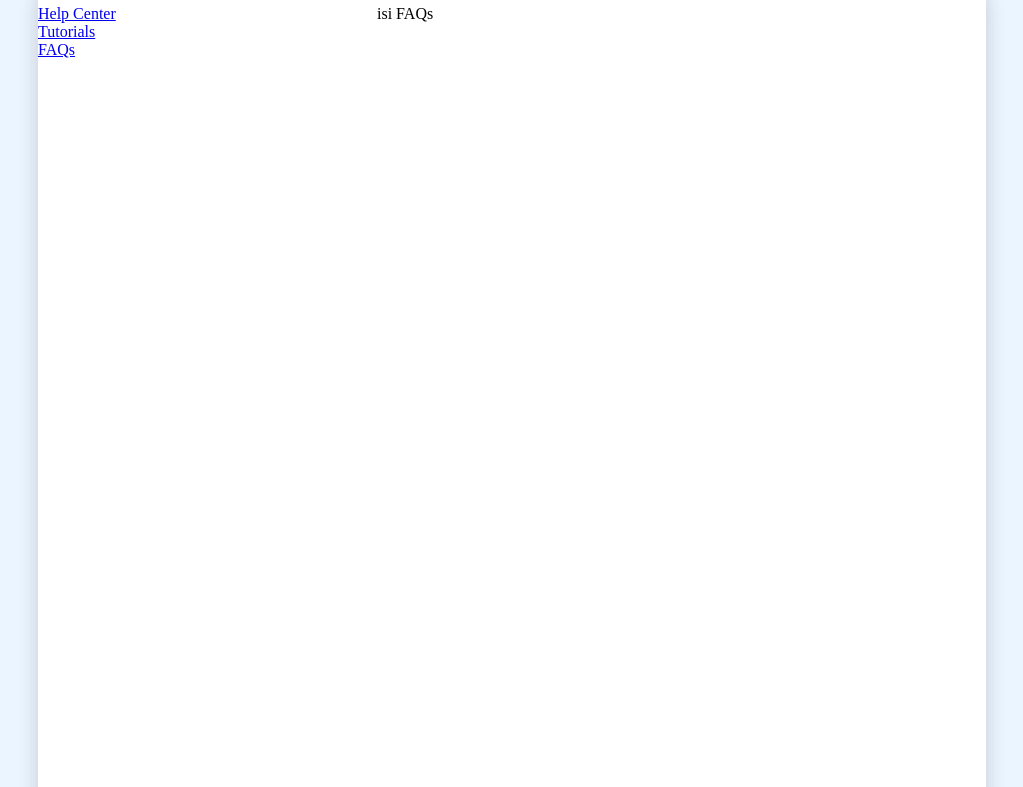
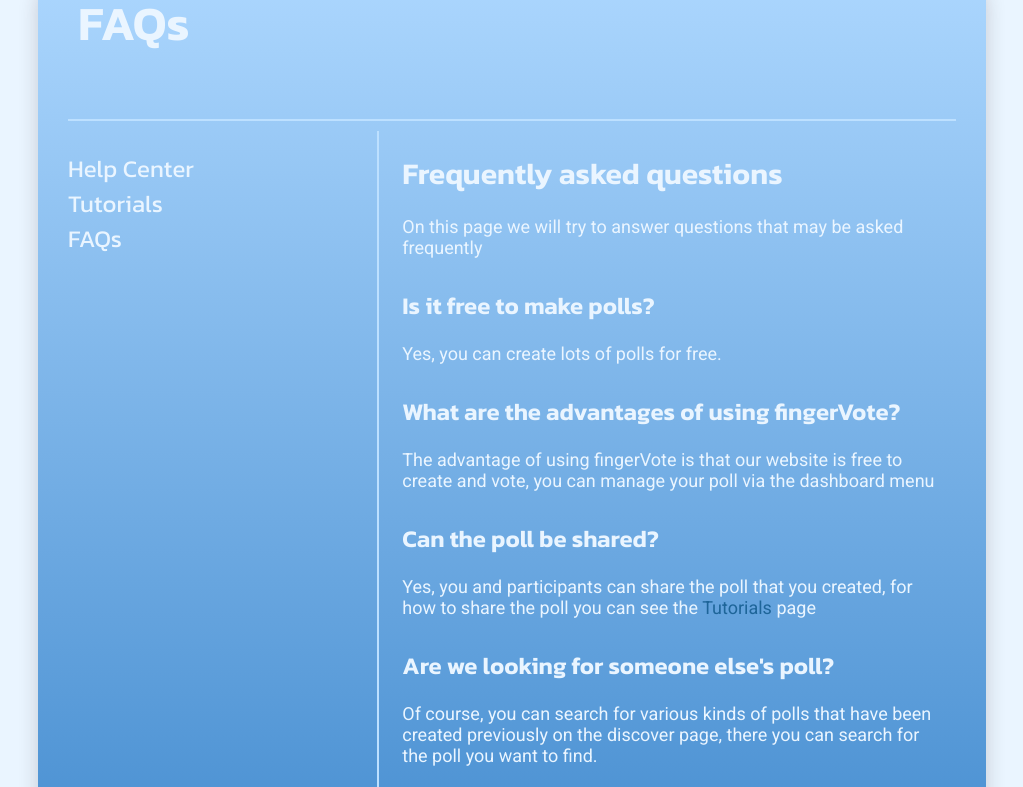
Before and after one commit to ahmadnurrizal/E-Voting-front-end, a Vue app in the folder apps/: page /Help/FAQs in a window 1280 px wide. Shown: the part 473-1260 px from the top of the page, without its empty margins (128-1151 px from the left). Built offline with nearby package versions, Linux system fonts and the light colour scheme.

Commit message:
update help n center section

```diff
--- a/apps/src/components/SideHelp.vue
+++ b/apps/src/components/SideHelp.vue
@@ -1,9 +1,30 @@
 <template>
    <div class="sidebar">
       <ul>
-         <li><router-link to="/Help">Help Center</router-link></li>
-         <li><router-link to="/Help/Tutorials">Tutorials</router-link></li>
-         <li><router-link to="/Help/FAQs">FAQs</router-link></li>
+         <li>
+            <router-link
+               to="/Help"
+               style="text-decoration: none;
+"
+               ><p>Help Center</p></router-link
+            >
+         </li>
+         <li>
+            <router-link
+               to="/Help/Tutorials"
+               style="text-decoration: none;
+"
+               ><p>Tutorials</p></router-link
+            >
+         </li>
+         <li>
+            <router-link
+               to="/Help/FAQs"
+               style="text-decoration: none;
+"
+               ><p>FAQs</p></router-link
+            >
+         </li>
       </ul>
    </div>
 </template>
@@ -28,6 +49,19 @@
 }
 
 .sidebar ul {
+   margin: 20px auto auto 30px;
    list-style: none;
 }
+
+p {
+   font-family: "Kanit", sans-serif;
+   font-size: 24px;
+   border: none;
+   background-color: none;
+   color: #eaf5ff;
+}
+
+/* p:hover {
+   color: rgb(75, 68, 68);
+} */
 </style>
--- a/apps/src/views/FAQs.vue
+++ b/apps/src/views/FAQs.vue
@@ -5,11 +5,36 @@
       <div class="wave-top"><div class="vec"></div></div>
       <div class="main">
          <div class="card">
-            <h1>FAQs</h1>
+            <div class="title">
+               <h1>FAQs</h1>
+            </div>
             <div class="body">
-               <sideHelp />
+               <div class="side">
+                  <sideHelp />
+               </div>
                <div class="content">
-                  isi FAQs
+                  <h2>Frequently asked questions</h2>
+                  <p>On this page we will try to answer questions that may be asked frequently</p>
+                  <div class="question">
+                     <h3>Is it free to make polls?</h3>
+                     <p>Yes, you can create lots of polls for free.</p>
+                  </div>
+                  <div class="question">
+                     <h3>What are the advantages of using fingerVote?</h3>
+                     <p>The advantage of using fingerVote is that our website is free to create and vote, you can manage your poll via the dashboard menu</p>
+                  </div>
+                  <div class="question">
+                     <h3>Can the poll be shared?</h3>
+                     <p>Yes, you and participants can share the poll that you created, for how to share the poll you can see the <span style="color: #1E6599">Tutorials</span> page</p>
+                  </div>
+                  <div class="question">
+                     <h3>Are we looking for someone else's poll?</h3>
+                     <p>Of course, you can search for various kinds of polls that have been created previously on the discover page, there you can search for the poll you want to find.</p>
+                  </div>
+                  <div class="question">
+                     <h3>Can i add a photo when i create a poll ?</h3>
+                     <p>Of course, to beautify or clarify your poll, you can add a photo to the add photo button on the create poll page</p>
+                  </div>
                </div>
             </div>
          </div>
@@ -76,10 +101,62 @@
 
 .card {
    width: 948px;
-   height: 980px;
+   height: 998px;
+   background-image: linear-gradient(180deg, #aed8ff 0%, #3d87cc 100%);
+}
+
+h1,
+h2,
+h3,
+p {
+   color: #eaf5ff;
+}
+
+.title {
+   border-bottom: 2px #bde0ff solid;
+   margin: auto 30px;
+}
+
+.title h1 {
+   font-size: 48px;
+   text-align: left;
+   margin: 30px auto 60px 10px;
+}
+
+.side {
+   border-right: 2px #bde0ff solid;
+   margin-top: 10px;
+   height: 810px;
 }
 
 .body {
    display: flex;
 }
+
+.content {
+   padding-top: 30px;
+   padding-left: 23.25px;
+   padding-right: 41px;
+}
+
+h2 {
+   font-size: 30px;
+}
+
+h3 {
+   font-size: 24px;
+}
+
+.content h2,
+.question h3 {
+   margin-bottom: 20px;
+   font-family: "Kanit", sans-serif;
+}
+
+.question p,
+.content p {
+   margin-bottom: 30px;
+   font-family: "Roboto", sans-serif;
+   font-size: 18px;
+}
 </style>
--- a/apps/src/views/HelpCenter.vue
+++ b/apps/src/views/HelpCenter.vue
@@ -5,11 +5,20 @@
       <div class="wave-top"><div class="vec"></div></div>
       <div class="main">
          <div class="card">
-            <h1>help center</h1>
+            <div class="title">
+               <h1>Help Center</h1>
+            </div>
             <div class="body">
-               <sideHelp />
+               <div class="side">
+                  <sideHelp />
+               </div>
                <div class="content">
-                  isi help center
+                  <p class="p1">
+                     Welcome to fingerVote’s help center. On the help center page, On the left side you will find various topics from guides for baginners. We try to cover as many topics as possible from the creation of the first poll to
+                     the documentation of special features of fingerVote polls.
+                  </p>
+                  <p class="p2">If you are new to fingervote, and you are confused about how to create a poll you can read the <span style="color: #1E6599">Tutorials</span> page</p>
+                  <p class="p3">If you still have questions or need help, please contact our community on our <span style="color: #1E6599">Contact Us</span> via email.</p>
                </div>
             </div>
          </div>
@@ -76,10 +85,44 @@
 
 .card {
    width: 948px;
-   height: 980px;
+   height: 558px;
+   background-image: linear-gradient(180deg, #aed8ff 0%, #3d87cc 100%);
+}
+
+h1,
+h2,
+h3,
+p {
+   color: #eaf5ff;
+}
+
+.title {
+   border-bottom: 3px #bde0ff solid;
+   margin: auto 30px;
+}
+
+.title h1 {
+   text-align: left;
+   margin: 30px auto 60px 10px;
+}
+
+.side {
+   border-right: 3px #bde0ff solid;
+   margin-top: 10px;
+   height: 373px;
 }
 
 .body {
    display: flex;
 }
+
+.content {
+   padding: 30px;
+}
+
+.p1,
+.p2,
+.p3 {
+   margin-bottom: 30px;
+}
 </style>
--- a/apps/src/views/Tutorials.vue
+++ b/apps/src/views/Tutorials.vue
@@ -5,9 +5,13 @@
       <div class="wave-top"><div class="vec"></div></div>
       <div class="main">
          <div class="card">
-            <h1>Tutorials</h1>
+            <div class="title">
+               <h1>Tutorials</h1>
+            </div>
             <div class="body">
-               <sideHelp />
+               <div class="side">
+                  <sideHelp />
+               </div>
                <div class="content">
                   isi Tutorials
                </div>
@@ -76,7 +80,31 @@
 
 .card {
    width: 948px;
-   height: 980px;
+   height: 2381px;
+   background-image: linear-gradient(180deg, #aed8ff 0%, #3d87cc 100%);
+}
+
+h1,
+h2,
+h3,
+p {
+   color: #eaf5ff;
+}
+
+.title {
+   border-bottom: 3px #bde0ff solid;
+   margin: auto 30px;
+}
+
+.title h1 {
+   text-align: left;
+   margin: 30px auto 60px 10px;
+}
+
+.side {
+   border-right: 3px #bde0ff solid;
+   margin-top: 10px;
+   height: 2196px;
 }
 
 .body {
```
